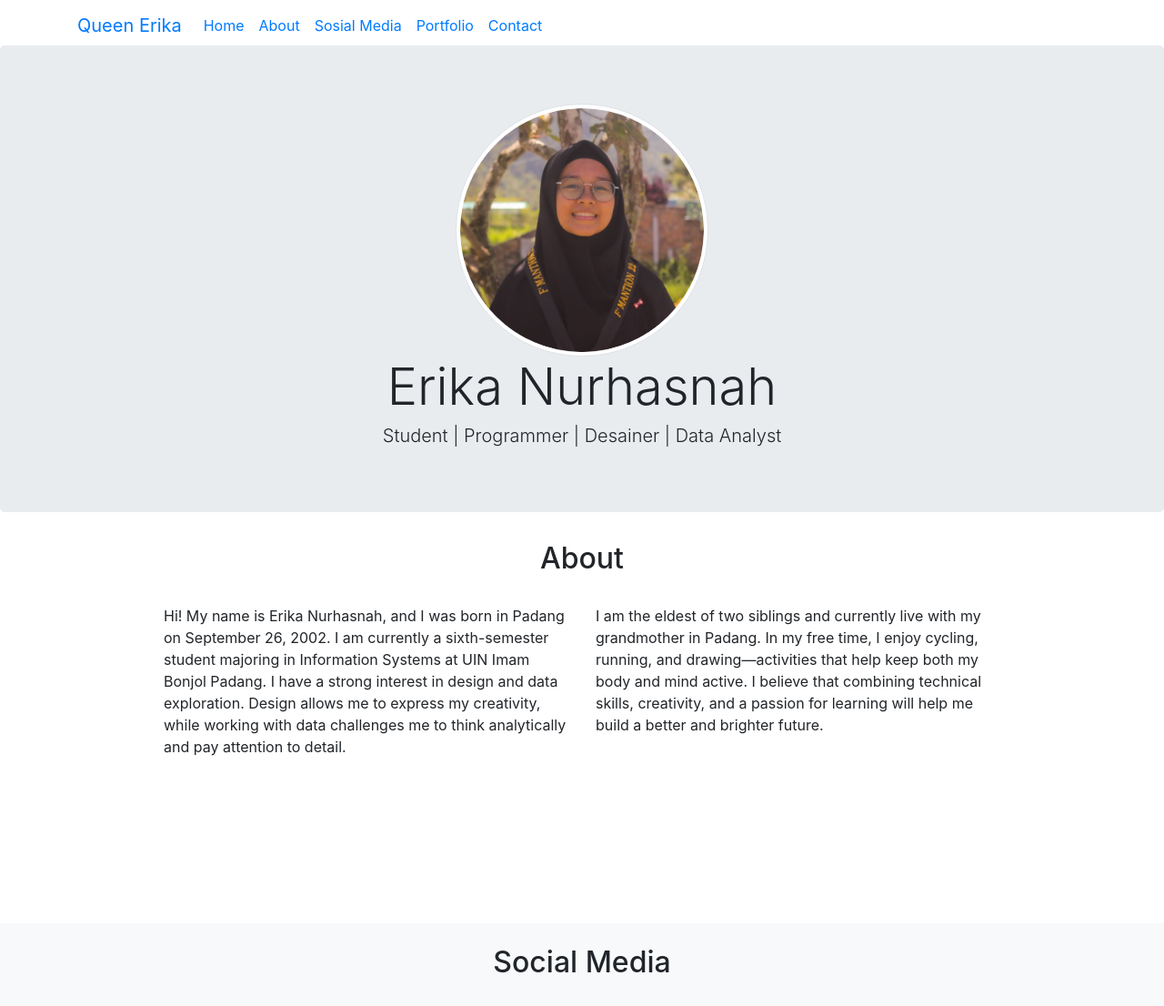
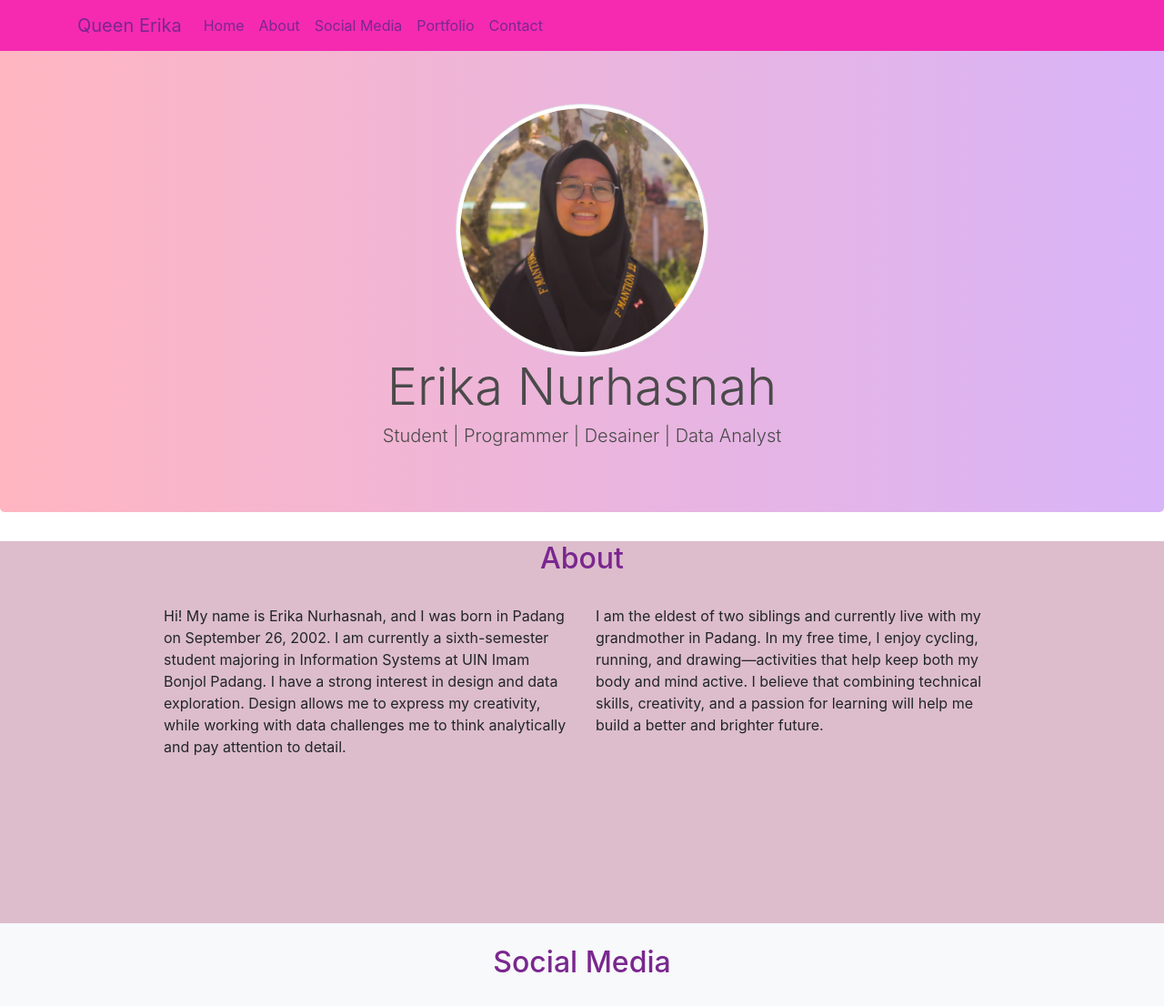
Before and after one commit to annapoo14/api-erika, a PHP site: page / in a window 1280 px wide. Shown: the top 1106 px of the page at 91% size. Run offline with PHP 8.4, Linux system fonts and the light colour scheme; data that the repository does not hold is empty; some libraries are stand-ins or nearby versions.

Commit message:
Menampilkan profile, nama, subscriber,followwers, dan video terakhir dari yt&ig

```diff
--- a/wpu-portfolio-en/index.php
+++ b/wpu-portfolio-en/index.php
@@ -50,6 +50,62 @@
 
     <title>My Portfolio</title>
 
+  <style>
+  /* Warna dasar */
+  .bg-pink {
+    background-color:rgb(238, 118, 198) !important;
+  }
+
+  .bg-purple {
+    background-color: #d8b4f8 !important;
+  }
+
+  .navbar {
+    background-color:rgb(245, 42, 177) !important;
+  }
+
+  .jumbotron {
+    background: linear-gradient(to right, #ffb6c1, #d8b4f8);
+    color: #4a4a4a;
+  }
+
+  .about, .portfolio, .contact {
+    background-color:rgb(221, 189, 203);
+  }
+
+  .card {
+    border: none;
+    box-shadow: 0 2px 8px rgba(0, 0, 0, 0.1);
+  }
+
+  .card-title, .nav-link, .navbar-brand, h2 {
+    color: #7a278f;
+  }
+
+  .btn-primary {
+    background-color: #d8b4f8;
+    border-color: #d8b4f8;
+  }
+
+  .btn-primary:hover {
+    background-color: #c084fc;
+    border-color: #c084fc;
+  }
+
+  footer {
+    background-color: #7a278f;
+    color: white;
+  }
+
+  .ig-thumbnail img {
+    width: 100px;
+    height: 100px;
+    object-fit: cover;
+    margin-right: 8px;
+    border-radius: 8px;
+  }
+</style>
+
   </head>
   <body>
 
@@ -68,7 +124,7 @@
               <a class="nav-link" href="#about">About</a>
             </li>
             <li class="nav-item">
-              <a class="nav-link" href="#social">Sosial Media</a>
+              <a class="nav-link" href="#social">Social Media</a>
             </li>
             <li class="nav-item">
               <a class="nav-link" href="#portfolio">Portfolio</a>
@@ -133,6 +189,8 @@
               <div class="col-md-8">
                 <h5><?= $channelName; ?></h5>
                 <p>@yoyoi-liak</p>
+                <p><?= $subscriber; ?> Subscribers</p>
+                <div class="g-ytsubscribe" data-channelid="UCvh5ndmeaPVwrog3kLC93ow" data-layout="default" data-count="default"></div>
               </div>
             </div>
             <div class="row mt-3 pb-3">
@@ -164,7 +222,7 @@
                     <img src="img/thumbs/2.png">
                   </div>
                   <div class="ig-thumbnail">
-                    <img src="img/thumbs/mapping.png">
+                    <img src="img/thumbs/9.png">
                   </div>
                 </div>
               </div>
@@ -185,7 +243,7 @@
         <div class="row">
           <div class="col-md mb-4">
             <div class="card">
-              <img class="card-img-top" src="img/thumbs/family.png" alt="Card image cap">
+              <img class="card-img-top" src="img/thumbs/8.png" alt="Card image cap">
               <div class="card-body">
                 <p class="card-text">Kolase inspirasi visual yang saya buat untuk menuangkan perasaan dan kreativitas dalam bentuk desain.
                   Setiap gambar memiliki makna tersendiri dan menggambarkan suasana hati saya.</p>
@@ -195,7 +253,7 @@
 
           <div class="col-md mb-4">
             <div class="card">
-              <img class="card-img-top" src="img/thumbs/naruto1.png" alt="Card image cap">
+              <img class="card-img-top" src="img/thumbs/10.png" alt="Card image cap">
               <div class="card-body">
                 <p class="card-text">Ilustrasi digital yang saya buat dari karakter favorit saya.
                   Menggambar merupakan salah satu cara saya mengekspresikan imajinasi dan hobi saya sejak kecil.</p>
@@ -205,7 +263,7 @@
 
           <div class="col-md mb-4">
             <div class="card">
-              <img class="card-img-top" src="img/thumbs/mapping.png" alt="Card image cap">
+              <img class="card-img-top" src="img/thumbs/9.png" alt="Card image cap">
               <div class="card-body">
                 <p class="card-text">Perencanaan studi saya selama kuliah.
                   Gambar ini saya desain sendiri untuk membantu memvisualisasikan perjalanan akademik saya dari semester 1 hingga 8.</p>
@@ -226,7 +284,7 @@
           </div>
           <div class="col-md mb-4">
             <div class="card">
-              <img class="card-img-top" src="img/thumbs/sky.png" alt="Card image cap">
+              <img class="card-img-top" src="img/thumbs/11.png" alt="Card image cap">
               <div class="card-body">
                 <p class="card-text">Keseharian saya tidak lepas dari mengabadikan keindahan sekitar.
                   Saya suka memotret langit, bunga, dan suasana alam sebagai bentuk apresiasi terhadap hal-hal kecil yang menenangkan.</p>
@@ -309,7 +367,7 @@
       <div class="container">
         <div class="row">
           <div class="col text-center">
-            <p>Wpu-api-portfolio &copy; 2025.</p>
+            <p>Wpu portfolio EN &copy; 2025.</p>
           </div>
         </div>
       </div>
```
